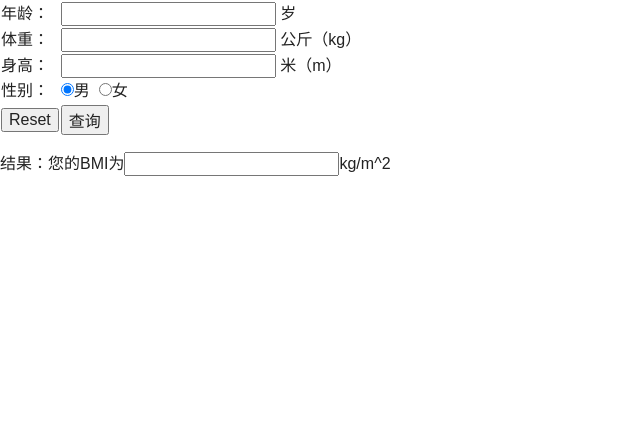
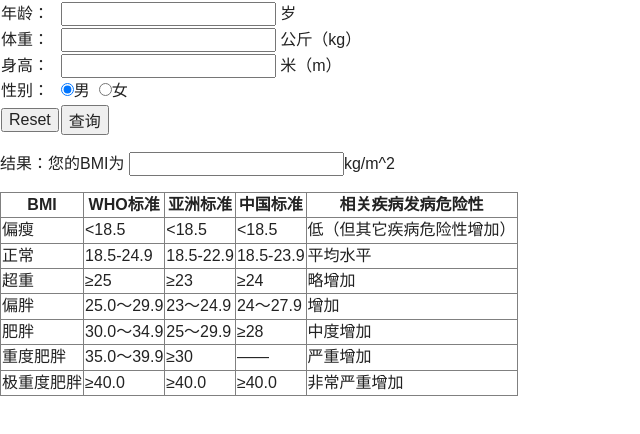
Before and after one commit to marklma/bmicalc, a plain HTML site: page index.html in a window 1280 px wide. Shown: the part 72-506 px from the top of the page, without its empty margins (0-640 px from the left). Drawn offline with Linux system fonts and the light colour scheme.

Commit message:
bmi info

```diff
--- a/index.html
+++ b/index.html
@@ -10,8 +10,11 @@
 	<meta charset="utf-8">
 	<meta http-equiv="X-UA-Compatible" content="IE=edge,chrome=1">
 	<title>BMI计算器</title>
-	<meta name="description" content="bmi,weight,height,body mass index">
 	<meta name="viewport" content="width=device-width">
+	<meta name="description" content="bmi计算器">
+	<meta name="keywords" content="bmi,weight,height,body mass index,身体质量指数">
+	<meta name="author" content="marktofit">
+	<meta name="renderer" content="webkit">
 	<!-- Place favicon.ico and apple-touch-icon.png in the root directory -->
 	<link rel="stylesheet" href="css/normalize.css">
 	<link rel="stylesheet" href="css/main.css">
@@ -20,7 +23,7 @@
 
 <body>
 	<!--[if lt IE 7]>
-            <p class="chromeframe">You are using an <strong>outdated</strong> browser. Please <a href="http://browsehappy.com/">upgrade your browser</a> to improve your experience.</p>
+            <p class="chromeframe">您正在使用一个<strong>过时</strong>的浏览器，请<a href="http://browsehappy.com/">升级您的浏览器</a>以获得更好的浏览体验。</p>
         <![endif]-->
 
 	<!-- Add your site or application content here -->
@@ -30,25 +33,33 @@
 				<h2>BMI计算器</h2></caption>
 			<tbody>
 				<tr>
-					<td>年龄：</td>
+					<td>
+						<label for="age">年龄：</label>
+					</td>
 					<td>
 						<input type="numbler" min="5" max="70" id="age" name="age" maxlength="2"> 岁</td>
 				</tr>
 				<tr>
-					<td>体重：</td>
+					<td>
+						<label for="weight">体重：</label>
+					</td>
 					<td>
 						<input type="numbler" min="20" max="10" id="weight" name="weight" maxlength="5"> 公斤（kg）</td>
 				</tr>
 				<tr>
-					<td>身高：</td>
+					<td>
+						<label for="height">身高：</label>
+					</td>
 					<td>
 						<input type="numbler" min="1" max="2" id="height" name="height" maxlength="5"> 米（m）</td>
 				</tr>
 				<tr>
-					<td>性别：</td>
+					<td>
+						<label for="gender">性别：</label>
+					</td>
 					<td>
 						<input type="radio" id="gender" name="gender" checked value="male">男&nbsp;
-						 <input type="radio" id="gender" name="gender" value="'female">女</td>
+						<input type="radio" id="gender" name="gender" value="'female">女</td>
 				</tr>
 			</tbody>
 			<tfoot>
@@ -64,7 +75,74 @@
 		</table>
 	</form>
 	<div id='result'>
-		<p>结果：您的BMI为<input type="numbler" min="5" max="100" id="bmi" name="bmi" readonly="readonly" maxlength="5">kg/m^2</td></p>
+		<p>结果：您的BMI为
+			<input type="numbler" id="bmi_result" name="bmi_result" readonly="readonly" maxlength="5">kg/m^2</td>
+		</p>
+	</div>
+	<div>
+		<table border="1">
+			<thead>
+				<tr>
+					<th>BMI</th>
+					<th>WHO标准</th>
+					<th>亚洲标准</th>
+					<th>中国标准</th>
+					<th>相关疾病发病危险性</th>
+				</tr>
+			</thead>
+			<tbody>
+				<tr>
+					<td>偏瘦</td>
+					<td>&lt;18.5</td>
+					<td>&lt;18.5</td>
+					<td>&lt;18.5</td>
+					<td>低（但其它疾病危险性增加）</td>
+				</tr>
+				<tr>
+					<td>正常</td>
+					<td>18.5-24.9</td>
+					<td>18.5-22.9</td>
+					<td>18.5-23.9</td>
+					<td>平均水平</td>
+				</tr>
+				<tr>
+					<td>超重</td>
+					<td>≥25</td>
+					<td>≥23</td>
+					<td>≥24</td>
+					<td>略增加</td>
+				</tr>
+				<tr>
+					<td>偏胖</td>
+					<td>25.0～29.9</td>
+					<td>23～24.9</td>
+					<td>24～27.9</td>
+					<td>增加</td>
+				</tr>
+				<tr>
+					<td>肥胖</td>
+					<td>30.0～34.9</td>
+					<td>25～29.9</td>
+					<td>≥28</td>
+					<td>中度增加</td>
+				</tr>
+				<tr>
+					<td>重度肥胖</td>
+					<td>35.0～39.9</td>
+					<td>≥30</td>
+					<td>——</td>
+					<td>严重增加</td>
+				</tr>
+				<tr>
+					<td>极重度肥胖</td>
+					<td>≥40.0</td>
+					<td>≥40.0</td>
+					<td>≥40.0</td>
+					<td>非常严重增加</td>
+				</tr>
+			</tbody>
+		</table>
+
 	</div>
 	<script src="js/jquery.min.js"></script>
 	<script src="js/validate.min.js"></script>
--- a/js/bmi.js
+++ b/js/bmi.js
@@ -2,18 +2,18 @@ $(function() {
 	age = $('#age');
 	weight = $('#weight');
 	height = $('#height');
-
+	// 计算BMI
 	function calcBmi() {
 		$('input').removeClass('err');
 		bmi = weight.val() / height.val() / height.val();
-		$("#bmi").val(bmi);
-		alert(bmi);
+		$("#bmi_result").val(bmi);
 	}
+	// 对FORM进行验证
 	var validator = new FormValidator('bmicalc_form', [{
 		name: 'age',
 		display: '年龄',
 		rules: 'required|numeric|greater_than[5]|less_than[70]',
-		depends: function(f) {
+		depends: function(f) {//清除所有错误告警
 			$('input').removeClass("err");
 			return true;
 		}
```
Also changed, not shown: humans.txt, 2 other files.
